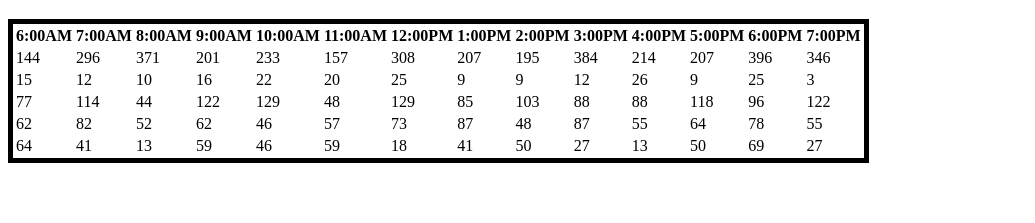
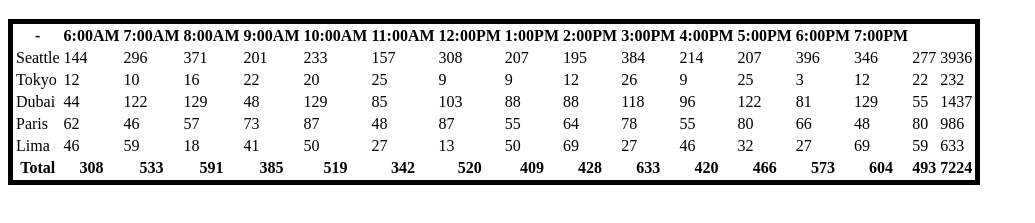
Before and after one commit to NihadZeidan/cookie-stand, a plain HTML site: page sales.html in a window 1280 px wide. Shown: the part 61-284 px from the top of the page, without its empty margins (0-1035 px from the left). Drawn offline with Linux system fonts and the light colour scheme.

Commit message:
finishing lab07

```diff
--- a/js/app.js
+++ b/js/app.js
@@ -4,7 +4,7 @@ function randomCus(min, max) {
     return Math.floor(Math.random() * (max - min + 1) + min);
 };
 
-let hours = ['6:00AM', '7:00AM', '8:00AM', '9:00AM', '10:00AM', '11:00AM', '12:00PM', '1:00PM', '2:00PM', '3:00PM', '4:00PM', '5:00PM', '6:00PM', '7:00PM'];
+let hours = ["-", '6:00AM', '7:00AM', '8:00AM', '9:00AM', '10:00AM', '11:00AM', '12:00PM', '1:00PM', '2:00PM', '3:00PM', '4:00PM', '5:00PM', '6:00PM', '7:00PM'];
 
 
 function Country(locationName, minCustomers, maxCustomers, avgCookiesPerCus, randomCustomers, cookiesPerHour, total, totalPerHour) {
@@ -20,7 +20,6 @@ function Country(locationName, minCustomers, maxCustomers, avgCookiesPerCus, ran
 
 }
 
-
 Country.prototype.perHour = function () {
     for (let j = 0; j < hours.length; j++) {
         this.randomCustomers = (randomCus(this.minCustomers, this.maxCustomers));
@@ -28,28 +27,19 @@ Country.prototype.perHour = function () {
         this.total += this.cookiesPerHour[j]
         this.cookiesPerHour.push(this.total);
 
+        this.valuePerHour = this.cookiesPerHour
     }
 
 }
 
-
-let table = document.getElementById('parent')
-let firstRow = document.createElement('tr')
-table.appendChild(firstRow)
-for (let i = 0; i < hours.length; i++) {
-    let firstHeader = document.createElement('th')
-    firstHeader.textContent = hours[i];
-    firstRow.appendChild(firstHeader);
-}
-
-
-
 Country.prototype.createTabel = function () {
     let row = document.createElement('tr');
     table.appendChild(row);
-    // this.cookiesPerHour.unshift(this.locationName)
+    let data = document.createElement('td')
+    row.appendChild(data)
+    data.textContent = `${this.locationName}`
 
-    for (let i = 0; i < hours.length; i++) {
+    for (let i = 0; i <= hours.length; i++) {
         let rowData = document.createElement('td')
         rowData.textContent = this.cookiesPerHour[i]
         row.appendChild(rowData)
@@ -57,39 +47,73 @@ Country.prototype.createTabel = function () {
 }
 
 
-let locations = ['Seattle ', 'Tokyo ', ' Dubai', ' Paris ', ' Lima'];
 
 
-let seattle = new Country(locations[0], 23, 65, 6.3, 0, 0, 0);
+let table = document.getElementById('parent')
+
+let createFirstRow = function () {
+
+    let firstRow = document.createElement('tr')
+    table.appendChild(firstRow)
+    for (let i = 0; i < hours.length; i++) {
+        let firstHeader = document.createElement('th')
+        firstHeader.textContent = hours[i];
+        firstRow.appendChild(firstHeader);
+    }
+}
+
+createFirstRow();
+
+
+
+
+
+let seattle = new Country('Seattle ', 23, 65, 6.3, 0, 0, 0);
 seattle.perHour();
 seattle.createTabel();
 console.log(seattle);
 
-let tokyo = new Country(locations[1], 3, 24, 1.2);
+let tokyo = new Country('Tokyo ', 3, 24, 1.2);
 tokyo.perHour();
 tokyo.createTabel();
 console.log(tokyo);
 
-let dubai = new Country(locations[2], 11, 38, 3.7);
+let dubai = new Country('Dubai ', 11, 38, 3.7);
 dubai.perHour();
 dubai.createTabel();
 console.log(dubai);
 
-let paris = new Country(locations[3], 20, 38, 2.3);
+let paris = new Country('Paris ', 20, 38, 2.3);
 paris.perHour();
 paris.createTabel();
 console.log(paris);
 
-let lima = new Country(locations[4], 2, 16, 4.6);
+let lima = new Country('Lima ', 2, 16, 4.6);
 lima.perHour();
 lima.createTabel();
 console.log(lima);
 
 
 
+let createFinalRow = function () {
 
+    let finalRow = document.createElement('tr')
+    table.appendChild(finalRow)
+    let data2 = document.createElement('th')
+    finalRow.appendChild(data2)
+    data2.textContent = "Total"
 
+    for (let i = 0; i <= hours.length; i++) {
+        let data = document.createElement('th')
+        finalRow.appendChild(data)
+        let total22 = seattle.valuePerHour[i] + tokyo.valuePerHour[i] + dubai.valuePerHour[i] + paris.valuePerHour[i] + lima.valuePerHour[i]
+        data.textContent = total22
+        console.log(total22)
+    }
 
+}
+
+createFinalRow();
 
 
 
--- a/sales.html
+++ b/sales.html
@@ -1,20 +1,20 @@
 <!DOCTYPE html>
 <html lang="en">
+
 <head>
     <title>Document</title>
 </head>
+
 <body>
     <header>
         <h1>Salmoon Cookies tracking sheet</h1>
     </header>
     <main>
-    <table id="parent" style="border: black; border-width: 5px; border-style: solid;">
-        <!-- <tr  style="border: black; border-width: 5px; border-style: solid;"> </tr> -->
-        <!-- <td  style="border: black; border-width: 5px; border-style: solid;"></td> -->
-    </table>
-
+        <table id="parent" style="border: black; border-width: 5px; border-style: solid;">
+        </table>
 
     </main>
-    <script src ="js/app.js"> </script>
+    <script src="js/app.js"> </script>
 </body>
+
 </html>
```
